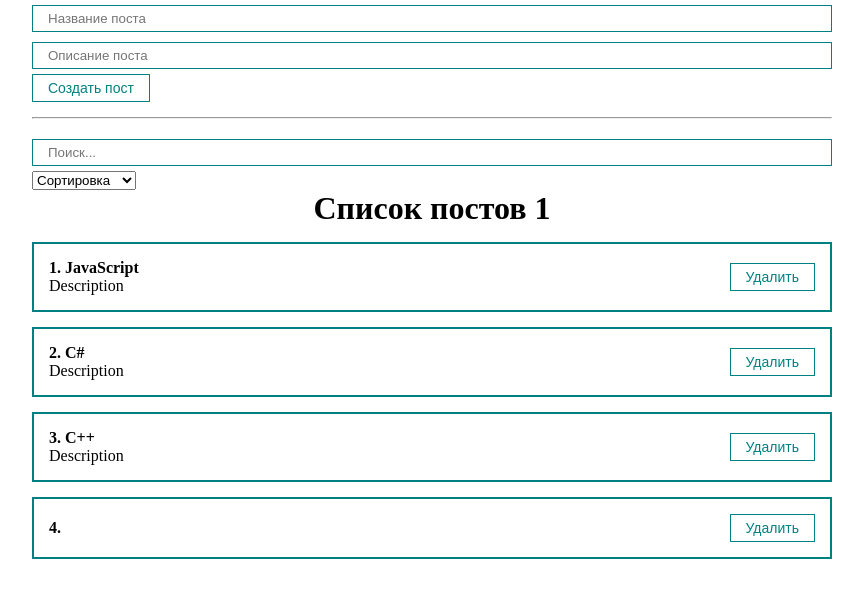
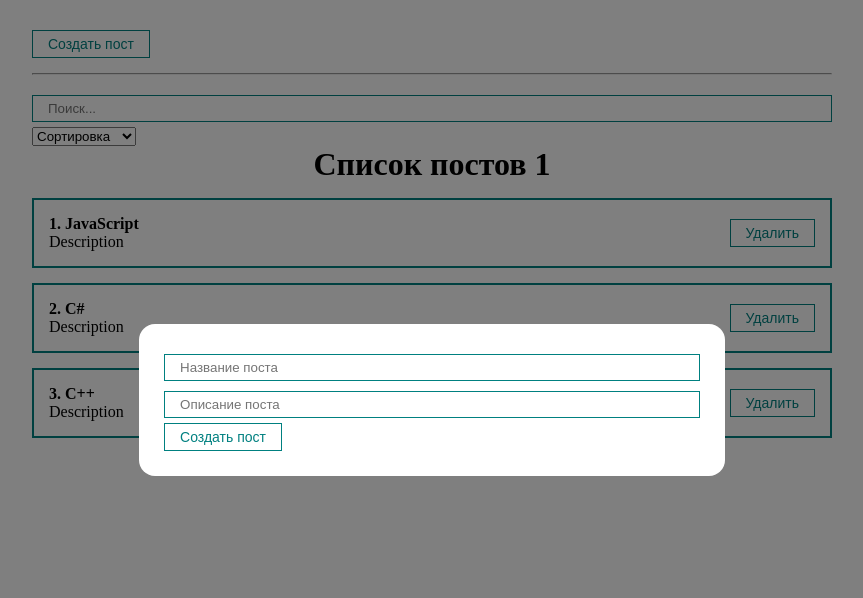
Before and after one commit to otter00/ulbitv-react-course, a React (Create React App) app: page / in a window 1280 px wide. Both pictures are taken after a click on the button "Создать пост". Shown: the top 598 px of the page, without its empty margins (208-1071 px from the left). Built offline with nearby package versions, Linux system fonts and the light colour scheme.

Commit message:
MyModal component

```diff
--- a/src/App.js
+++ b/src/App.js
@@ -1,12 +1,10 @@
 import { useMemo, useState } from "react";
-import Counter from "./components/Counter";
-import ClassCounter from "./components/ClassCounter";
 import "./styles/App.css";
 import PostList from "./components/PostList";
 import PostForm from "./components/PostForm";
-import MySelect from "./components/UI/select/MySelect";
-import MyInput from "./components/UI/input/MyInput";
 import PostFilter from "./components/PostFilter";
+import MyModal from "./components/UI/MyModal/MyModal";
+import MyButton from "./components/UI/button/MyButton";
 
 function App() {
   const [posts, setPosts] = useState([
@@ -19,6 +17,8 @@
   // const [searchQuery, setSearchQuery] = useState("");
 
   const [filter, setFilter] = useState({ sort: "", query: "" });
+
+  const [modal, setModal] = useState(false);
 
   // const sortPosts = (sort) => {
   //   setSelectedSort(sort);
@@ -48,6 +48,7 @@
 
   const createPost = (newPost) => {
     setPosts([...posts, newPost]);
+    setModal(false);
   };
 
   const removePost = (post) => {
@@ -56,30 +57,20 @@
 
   return (
     <div className="App">
-      {/* <h1>{value}</h1>
-      <input
-        onChange={(event) => setValue(event.target.value)}
-        type="text"
-        value={value}
-      /> */}
+      <MyButton style={{ marginTop: "30px" }} onClick={() => setModal(true)}>
+        Создать пост
+      </MyButton>
+      <MyModal visible={modal} setVisible={setModal}>
+        <PostForm create={createPost} />
+      </MyModal>
 
-      {/* <Counter />
-      <ClassCounter /> */}
-
-      <PostForm create={createPost} />
       <hr style={{ margin: "15px 0" }} />
-
       <PostFilter filter={filter} setFilter={setFilter} />
-
-      {sortedAndSearchedPosts.length !== 0 ? (
-        <PostList
-          remove={removePost}
-          posts={sortedAndSearchedPosts}
-          title={"Список постов 1"}
-        />
-      ) : (
-        <h1 style={{ textAlign: "center" }}>Посты не найдены</h1>
-      )}
+      <PostList
+        remove={removePost}
+        posts={sortedAndSearchedPosts}
+        title={"Список постов 1"}
+      />
     </div>
   );
 }
--- a/src/components/PostList.jsx
+++ b/src/components/PostList.jsx
@@ -2,6 +2,10 @@
 import PostItem from "./PostItem";
 
 const PostList = ({ posts, title, remove }) => {
+  if (!posts.length) {
+    return <h1 style={{ textAlign: "center" }}>Посты не найдены</h1>;
+  }
+
   return (
     <div>
       <h1 style={{ textAlign: "center" }}>{title}</h1>
--- /dev/null
+++ b/src/components/UI/MyModal/MyModal.jsx
@@ -0,0 +1,26 @@
+import React from "react";
+import styles from "./MyModal.module.css";
+
+const MyModal = ({ children, visible, setVisible }) => {
+  const rootClasses = [styles.myModal];
+  if (visible) {
+    rootClasses.push(styles.active);
+  }
+
+  return (
+    // при нажатии на темную область модальное окно исчезает
+    <div className={rootClasses.join(" ")} onClick={() => setVisible(false)}>
+      <div
+        className={styles.myModalContent}
+        // stopPropagation нужен, чтобы модальное окно не исчезало
+        // при клике на область самого окна
+        // только лишь по клику на кнопку и темную область
+        onClick={(e) => e.stopPropagation()}
+      >
+        {children}
+      </div>
+    </div>
+  );
+};
+
+export default MyModal;
--- /dev/null
+++ b/src/components/UI/MyModal/MyModal.module.css
@@ -0,0 +1,24 @@
+.myModal {
+    position: fixed;
+    top: 0;
+    bottom: 0;
+    right: 0;
+    left: 0;
+    display: none;
+    background: rgba(0,0,0, 0.5);
+}
+
+.myModalContent {
+    padding: 25px;
+    background: white;
+    border-radius: 16px;
+    min-width: 250px;
+}
+
+
+
+.myModal.active {
+    display: flex;
+    justify-content: center;
+    align-items: center;
+}
```
